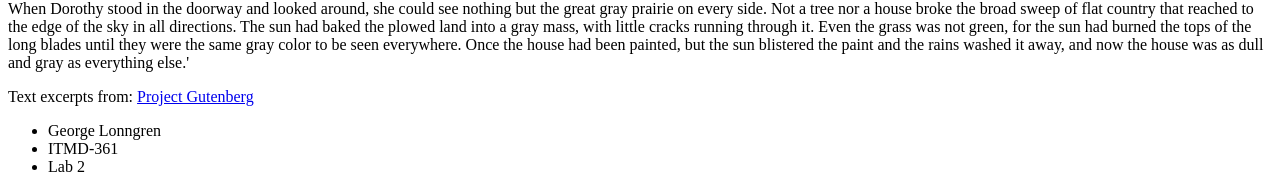
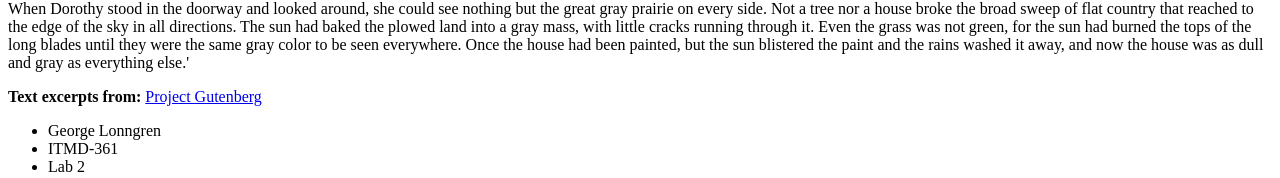
Before and after one commit to glonngren/Lab3, a plain HTML site: page index.html in a window 1280 px wide. Shown: the part 830-1008 px from the top of the page. Drawn offline with Linux system fonts and the light colour scheme.

Commit message:
Reformat Text
Bolded portion of Line 106

```diff
--- a/index.html
+++ b/index.html
@@ -103,7 +103,8 @@
          and now the house was as dull and gray as everything else.'
       </p>
       <p>
-         Text excerpts from: <a href="http://www.gutenberg.org" title="A Link">Project Gutenberg</a>
+         <strong>Text excerpts from:</strong> <a href="http://www.gutenberg.org"
+            title="A Link">Project Gutenberg</a>
       </p>
       <ul>
          <li>George Lonngren</li>
```
